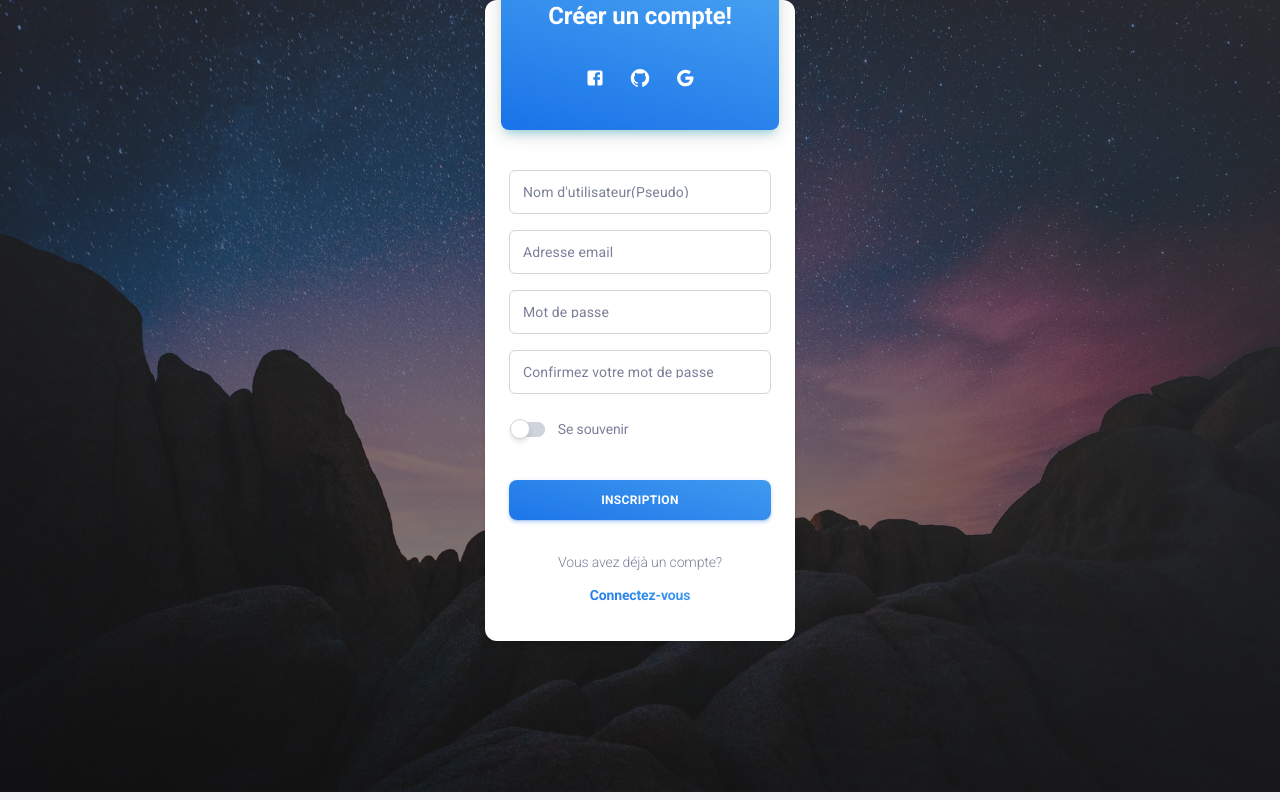
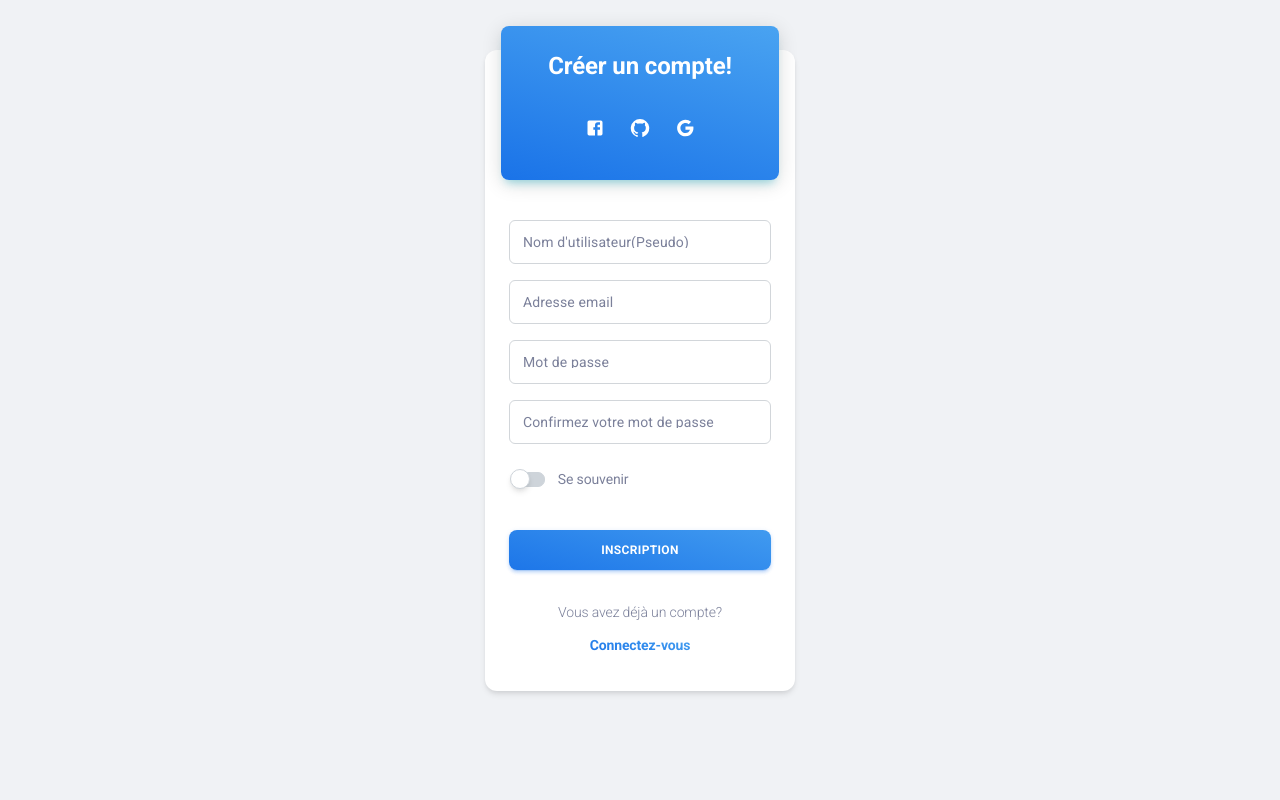
Before and after one commit to SamuelATAKE/edulab, a React (Create React App) app: page /inscription in a window 1280 px wide. Built offline with nearby package versions, Linux system fonts and the light colour scheme.

Commit message:
retouche login logout

```diff
--- a/src/pages/LandingPages/SignIn/index.js
+++ b/src/pages/LandingPages/SignIn/index.js
@@ -42,9 +42,6 @@ import MKButton from "components/MKButton";
 // Material Kit 2 React page layout routes
 // import routes from "menu";
 
-// Images
-import bgImage from "assets/images/bg-sign-in-basic.jpeg";
-
 function SignInBasic() {
   const [rememberMe, setRememberMe] = useState(false);
 
@@ -52,24 +49,7 @@ function SignInBasic() {
 
   return (
     <>
-      <MKBox
-        position="absolute"
-        top={0}
-        left={0}
-        zIndex={1}
-        width="100%"
-        minHeight="100vh"
-        sx={{
-          backgroundImage: ({ functions: { linearGradient, rgba }, palette: { gradients } }) =>
-            `${linearGradient(
-              rgba(gradients.dark.main, 0.6),
-              rgba(gradients.dark.state, 0.6)
-            )}, url(${bgImage})`,
-          backgroundSize: "cover",
-          backgroundPosition: "center",
-          backgroundRepeat: "no-repeat",
-        }}
-      />
+      <MKBox position="absolute" top={0} left={0} zIndex={1} width="100%" minHeight="100vh" />
       <MKBox px={1} width="100%" height="100vh" mx="auto" position="relative" zIndex={2}>
         <Grid container spacing={1} justifyContent="center" alignItems="center" height="100%">
           <Grid item xs={11} sm={9} md={5} lg={4} xl={3}>
--- a/src/pages/LandingPages/SignUp/index.js
+++ b/src/pages/LandingPages/SignUp/index.js
@@ -42,9 +42,6 @@ import MKButton from "components/MKButton";
 // Material Kit 2 React page layout routes
 // import routes from "menu";
 
-// Images
-import bgImage from "assets/images/bg-sign-in-basic.jpeg";
-
 function SignUpBasic() {
   const [rememberMe, setRememberMe] = useState(false);
 
@@ -54,24 +51,14 @@ function SignUpBasic() {
     <>
       <MKBox
         position="absolute"
+        top={50}
         zIndex={1}
         width="100%"
-        minHeight="100vh"
-        Height="auto"
+        Height="50%"
         mx="auto"
-        sx={{
-          backgroundImage: ({ functions: { linearGradient, rgba }, palette: { gradients } }) =>
-            `${linearGradient(
-              rgba(gradients.dark.main, 0.6),
-              rgba(gradients.dark.state, 0.6)
-            )}, url(${bgImage})`,
-          backgroundSize: "cover",
-          backgroundPosition: "center",
-          backgroundRepeat: "no-repeat",
-        }}
+        Color="dark"
       />
-      <div position="absolute" zIndex={1}>
-        <MKBox px={1} m="auto" position="relative" zIndex={4}>
+      <MKBox px={1} mt="500" top={50} position="relative" zIndex={4}>
         <Grid container spacing={1} justifyContent="center" alignItems="center" height="auto">
           <Grid item xs={11} sm={9} md={5} lg={4} xl={3}>
             <Card>
@@ -159,7 +146,6 @@ function SignUpBasic() {
           </Grid>
         </Grid>
       </MKBox>
-      </div>
     </>
   );
 }
```
Lines whose indentation alone changed are shown as unchanged.
